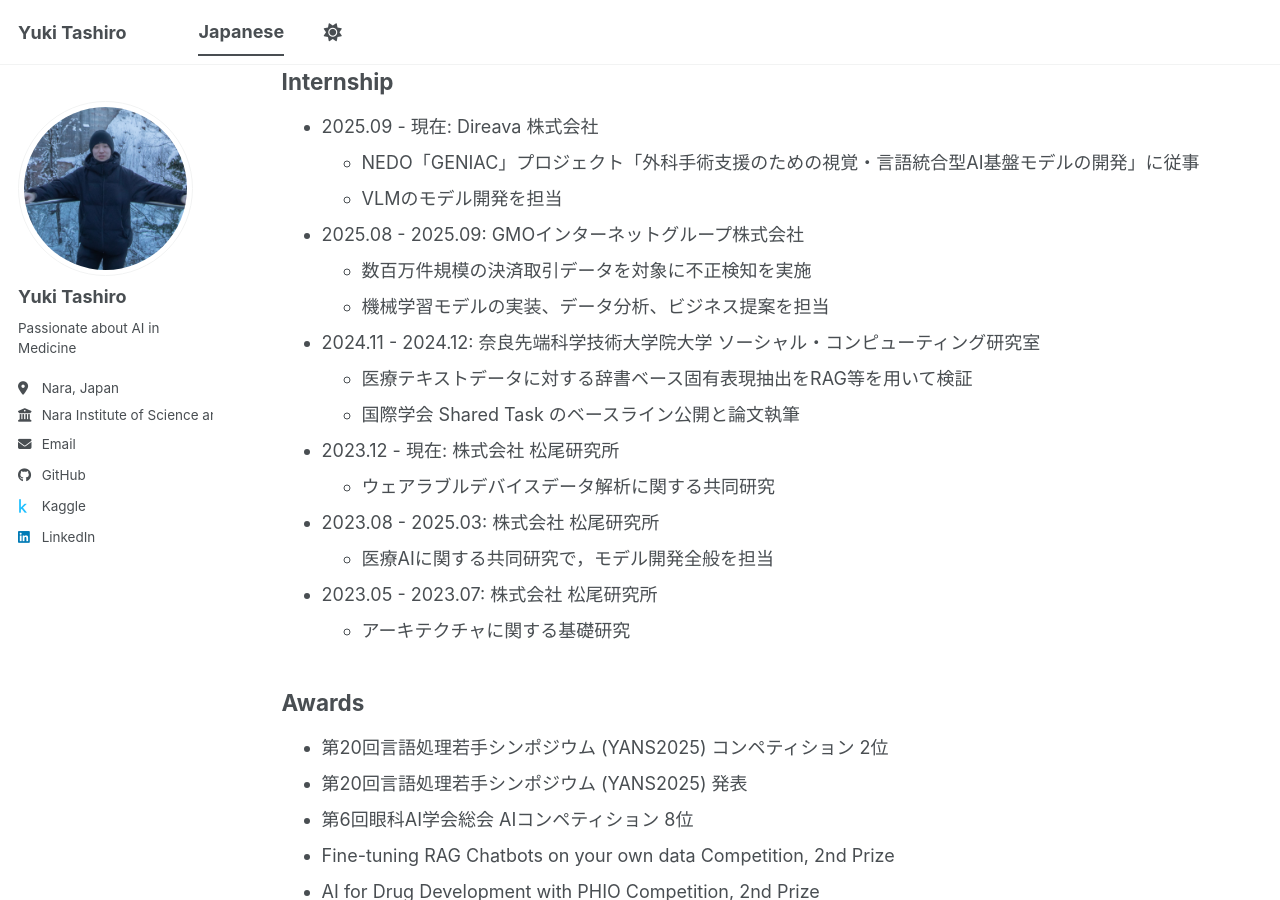
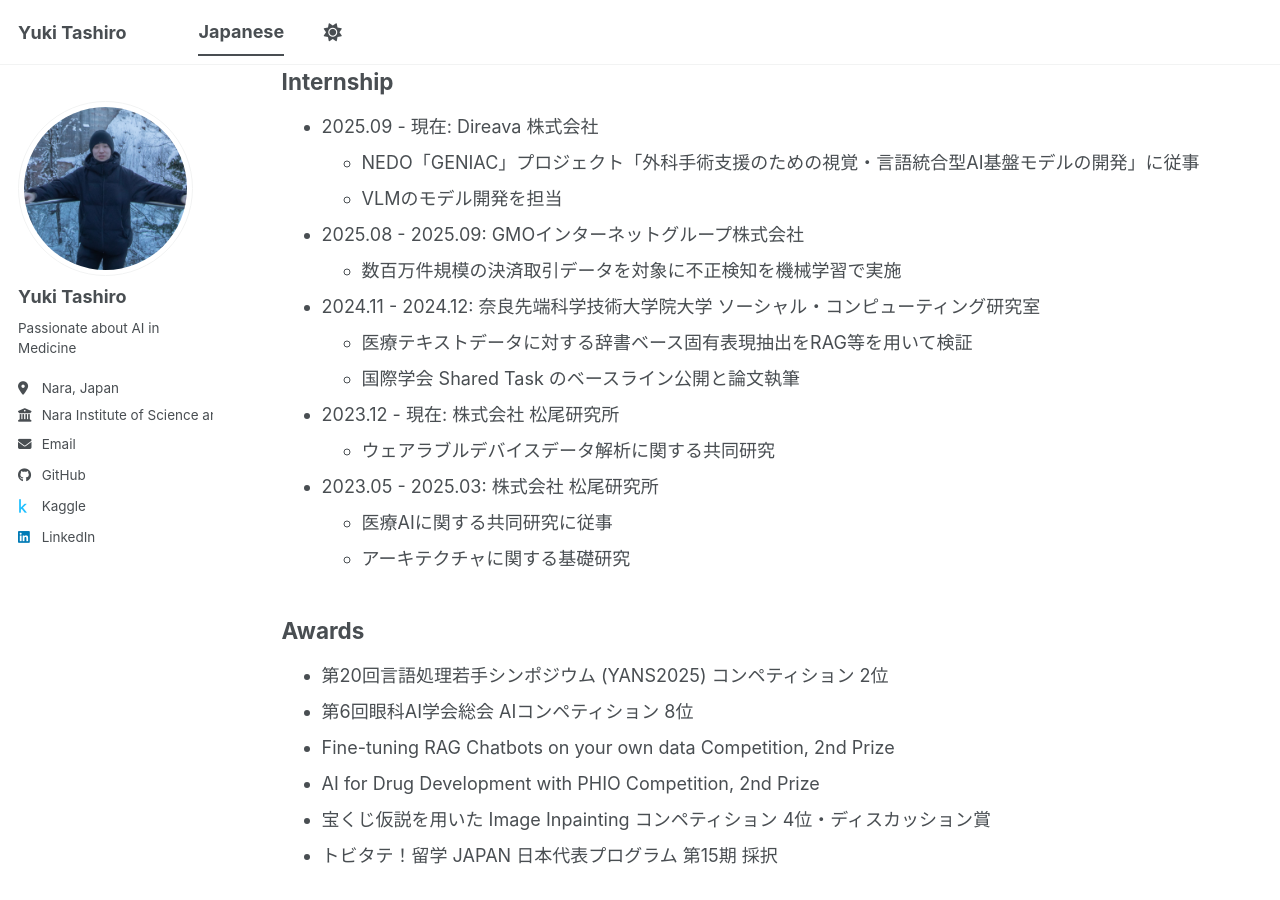
Before and after one commit to yuki-tashiro/yuki-tashiro.github.io, a Jekyll site: the page built from _pages/japanese.md, in a window 1280 px wide and 900 px high, scrolled down 1519 px. Built offline with Jekyll 4.4.1, drawn with Linux system fonts in a browser that asks for light colours; a script bundle is joined from its source files by our own code; library files that are not in the unit come from our copies.

Commit message:
Update job experience and project details in japanese.md
Revised job responsibilities and project involvement in the Japanese page.

```diff
--- a/_pages/japanese.md
+++ b/_pages/japanese.md
@@ -52,8 +52,7 @@
   * VLMのモデル開発を担当
 
 * 2025.08 - 2025.09: GMOインターネットグループ株式会社
-  * 数百万件規模の決済取引データを対象に不正検知を実施
-  * 機械学習モデルの実装、データ分析、ビジネス提案を担当
+  * 数百万件規模の決済取引データを対象に不正検知を機械学習で実施
 
 * 2024.11 - 2024.12: 奈良先端科学技術大学院大学 ソーシャル・コンピューティング研究室
   * 医療テキストデータに対する辞書ベース固有表現抽出をRAG等を用いて検証
@@ -62,15 +61,12 @@
 * 2023.12 - 現在: 株式会社 松尾研究所
   * ウェアラブルデバイスデータ解析に関する共同研究
 
-* 2023.08 - 2025.03: 株式会社 松尾研究所
-  * 医療AIに関する共同研究で，モデル開発全般を担当
-
-* 2023.05 - 2023.07: 株式会社 松尾研究所
+* 2023.05 - 2025.03: 株式会社 松尾研究所
+  * 医療AIに関する共同研究に従事
   * アーキテクチャに関する基礎研究
 
 ## Awards
 * 第20回言語処理若手シンポジウム (YANS2025) コンペティション 2位
-* 第20回言語処理若手シンポジウム (YANS2025) 発表
 * 第6回眼科AI学会総会 AIコンペティション 8位
 * Fine-tuning RAG Chatbots on your own data Competition, 2nd Prize
 * AI for Drug Development with PHIO Competition, 2nd Prize
```
